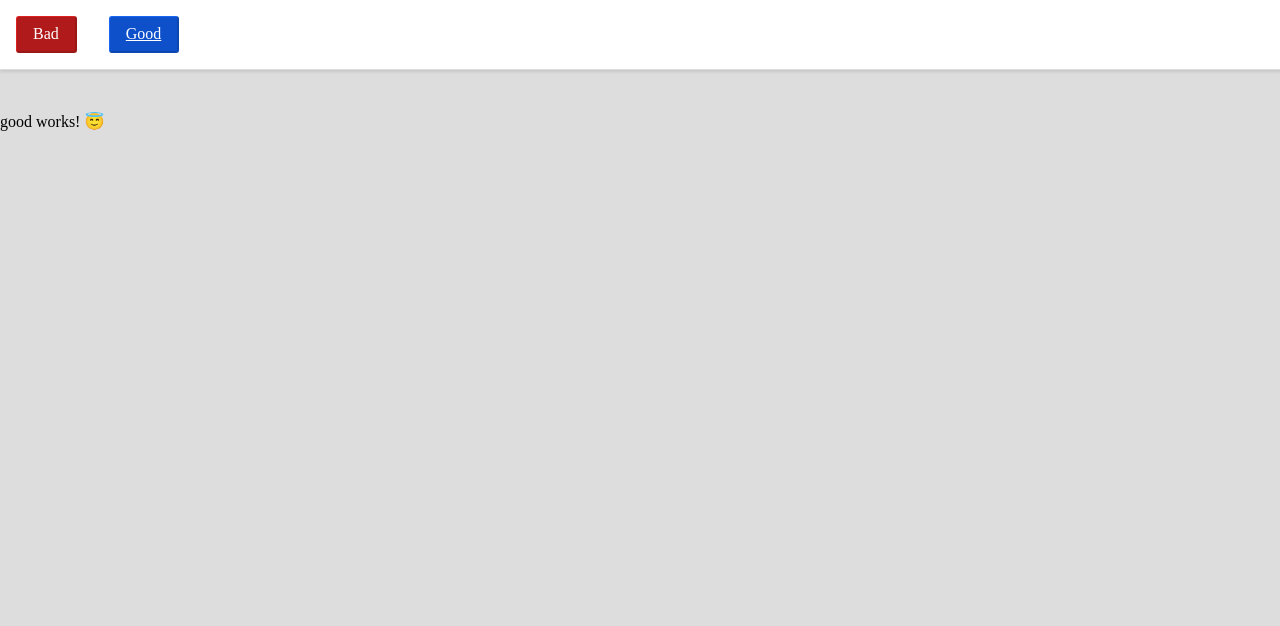
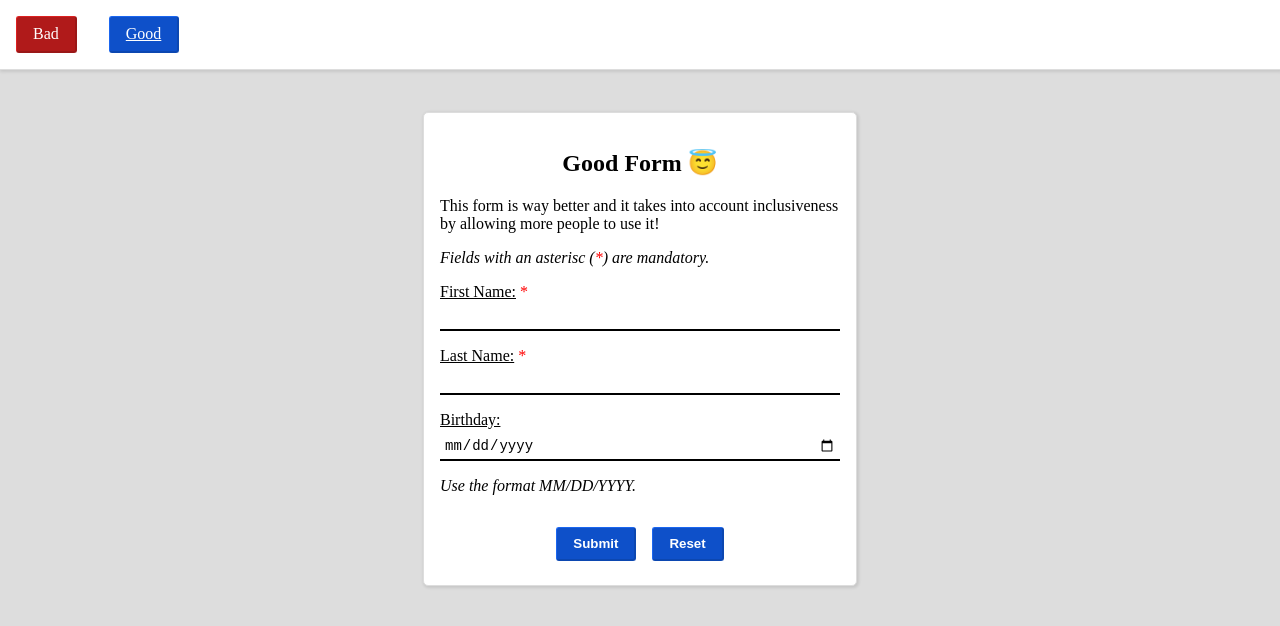
Before and after one commit to danmt/forms-everyone-can-use, an Angular app: page /good in a window 1280 px wide. Shown: the top 626 px of the page. Built offline with nearby package versions, Linux system fonts and the light colour scheme.

Commit message:
implement good form structure

```diff
--- a/apps/site/src/app/good/good.component.html
+++ b/apps/site/src/app/good/good.component.html
@@ -1 +1,110 @@
-<p>good works! 😇</p>
+<a11y-forms-card>
+	<header>
+		<h1>Good Form 😇</h1>
+		<p>
+			This form is way better and it takes into account inclusiveness by
+			allowing more people to use it!
+		</p>
+		<p style="font-style: italic;">
+			Fields with an asterisc (<span class="text-danger">*</span>) are
+			mandatory.
+		</p>
+	</header>
+
+	<div #validationErrorsTemplate tabindex="-1" class="errors-group">
+		<div *ngIf="validationErrors?.length">
+			<p>
+				There were validation errors found while submitting the form. The errors
+				are listed below:
+			</p>
+			<ul>
+				<li *ngFor="let error of validationErrors">
+					<a [href]="error.id">
+						Error found in
+						<span style="font-weight: bold;">{{ error.name }}</span>
+					</a>
+				</li>
+			</ul>
+		</div>
+	</div>
+
+	<form [formGroup]="form" (ngSubmit)="submit()" (reset)="reset()">
+		<label class="form-control" [ngClass]="{ submitted: submitted }">
+			<div class="label">
+				<span class="title">First Name:</span>
+				<span class="required text-danger">*</span>
+			</div>
+			<input
+				id="firstName"
+				type="text"
+				formControlName="firstName"
+				aria-describedby="first-name-required-error"
+				autocomplete="given-name"
+				[attr.aria-invalid]="!!form.get('firstName')?.errors"
+			/>
+		</label>
+		<div
+			*ngIf="
+				form.get('firstName').errors &&
+				(submitted || form.get('firstName').dirty)
+			"
+		>
+			<p
+				id="first-name-required-error"
+				*ngIf="form.get('firstName').errors.required"
+				class="error"
+			>
+				Please enter your first name.
+			</p>
+		</div>
+
+		<label class="form-control" [ngClass]="{ submitted: submitted }">
+			<div class="label">
+				<span class="title">Last Name:</span>
+				<span class="required text-danger">*</span>
+			</div>
+			<input
+				id="lastName"
+				type="text"
+				formControlName="lastName"
+				aria-describedby="last-name-required-error"
+				autocomplete="family-name"
+				[attr.aria-invalid]="!!form.get('firstName')?.errors"
+			/>
+		</label>
+		<div
+			*ngIf="
+				form.get('lastName').errors && (submitted || form.get('lastName').dirty)
+			"
+		>
+			<p
+				id="last-name-required-error"
+				*ngIf="form.get('lastName').errors.required"
+				class="error"
+			>
+				Please enter your last name.
+			</p>
+		</div>
+
+		<label class="form-control" [ngClass]="{ submitted: submitted }">
+			<div class="label">
+				<span class="title">Birthday:</span>
+			</div>
+			<input
+				type="date"
+				formControlName="birthday"
+				aria-describedby="birthday-help"
+				autocomplete="bday"
+			/>
+		</label>
+
+		<p id="birthday-help" style="font-style: italic; margin-bottom: 0;">
+			Use the format MM/DD/YYYY.
+		</p>
+
+		<div class="form-actions">
+			<button type="submit">Submit</button>
+			<button type="reset">Reset</button>
+		</div>
+	</form>
+</a11y-forms-card>
--- a/apps/site/src/app/good/good.component.scss
+++ b/apps/site/src/app/good/good.component.scss
@@ -0,0 +1,82 @@
+header {
+	h1 {
+		text-align: center;
+	}
+}
+
+.text-danger {
+	color: red;
+}
+
+.errors-group {
+	div {
+		border: 2px solid red;
+		padding: 0 8px;
+	}
+}
+
+form {
+	.form-control {
+		display: flex;
+		flex-direction: column;
+
+		margin: 16px 0;
+
+		.label {
+			.title {
+				text-decoration: underline;
+			}
+
+			.required {
+				margin-left: 4px;
+			}
+		}
+
+		input {
+			border: none;
+			border-bottom: 2px solid black;
+			padding: 4px;
+			margin-top: 4px;
+			font-size: 14px;
+		}
+
+		input.ng-invalid.ng-dirty,
+		&.submitted input.ng-invalid {
+			border-bottom-color: red;
+		}
+	}
+
+	.error {
+		color: red;
+		margin-top: 8px;
+		margin-bottom: 0;
+	}
+
+	.form-actions {
+		display: flex;
+		justify-content: center;
+
+		margin-top: 24px;
+
+		button {
+			font-weight: bold;
+			border-radius: 3px;
+			color: white;
+			margin: 8px;
+			padding: 8px 16px;
+			background-color: #0e50c9;
+			border-bottom: 2px solid darken(#0e50c9, 5);
+			border-right: 2px solid darken(#0e50c9, 5);
+			border-top: 1px solid lighten(#0e50c9, 10);
+			border-left: 1px solid lighten(#0e50c9, 10);
+
+			&:hover {
+				background-color: darken(#0e50c9, 5);
+			}
+
+			&:active {
+				background-color: darken(#0e50c9, 10);
+			}
+		}
+	}
+}
--- a/apps/site/src/app/good/good.component.ts
+++ b/apps/site/src/app/good/good.component.ts
@@ -1,15 +1,48 @@
-import { Component, OnInit } from '@angular/core';
+import { Component, OnInit, ViewChild, ElementRef } from '@angular/core';
+import { FormBuilder, Validators } from '@angular/forms';
+import * as to from 'to-case';
 
 @Component({
-  selector: 'a11y-forms-good',
-  templateUrl: './good.component.html',
-  styleUrls: ['./good.component.scss']
+	selector: 'a11y-forms-good',
+	templateUrl: './good.component.html',
+	styleUrls: ['./good.component.scss'],
 })
 export class GoodComponent implements OnInit {
+	form = this.fb.group({
+		firstName: ['', [Validators.required]],
+		lastName: ['', [Validators.required]],
+		birthday: null,
+	});
+	submitted = false;
+	validationErrors = [];
+	@ViewChild('validationErrorsTemplate') validationErrorsTemplate: ElementRef;
 
-  constructor() { }
+	constructor(private fb: FormBuilder) {}
 
-  ngOnInit(): void {
-  }
+	ngOnInit(): void {}
 
+	submit() {
+		this.submitted = true;
+
+		if (this.form.invalid) {
+			this.validationErrors = Object.keys(this.form.controls)
+				.filter((fieldName) => {
+					const fieldControl = this.form.get(fieldName);
+					return fieldControl && fieldControl.invalid;
+				})
+				.map((fieldName) => ({
+					name: `${to.title(fieldName)}`,
+					id: `/good#${fieldName}`,
+				}));
+
+			console.log(this.validationErrors);
+			console.log(this.validationErrorsTemplate.nativeElement.focus());
+			this.validationErrorsTemplate.nativeElement.focus();
+		}
+	}
+
+	reset() {
+		this.form.reset();
+		this.submitted = false;
+	}
 }
```
Also changed, not shown: apps/site/src/app/good/good.module.ts (+5 -7 lines).
